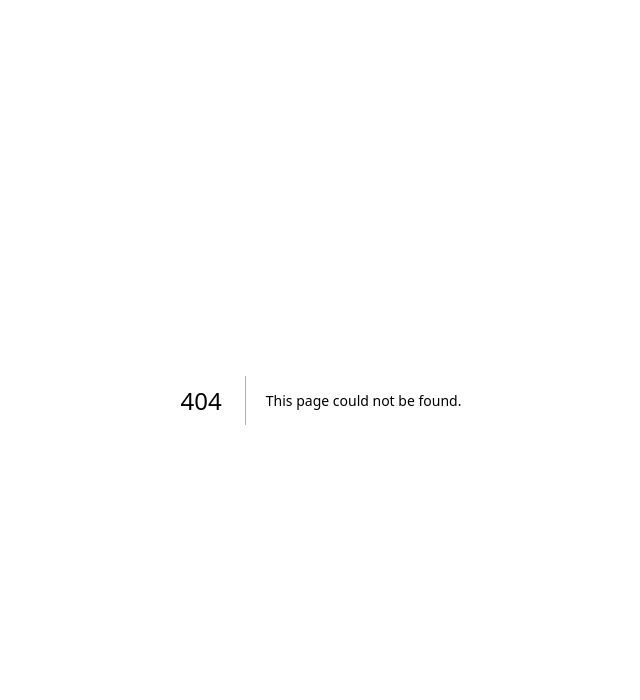
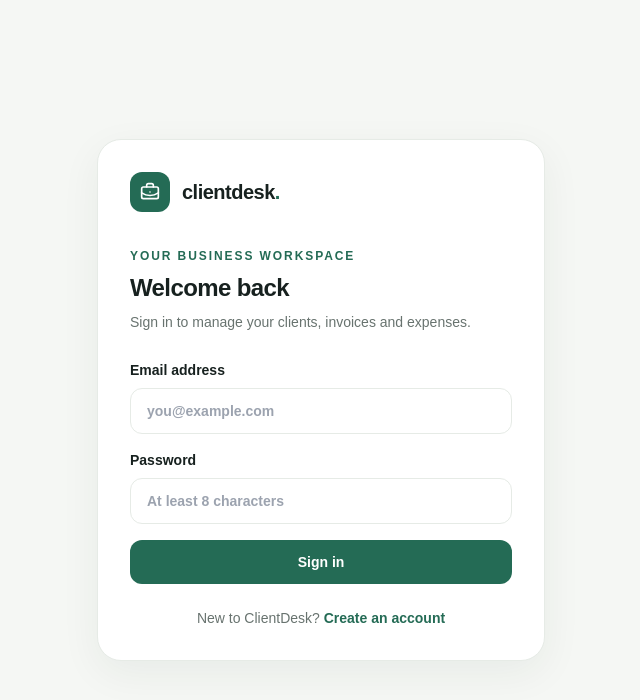
Before and after one commit to donaldmwash/clientdesk-freelance-management, a Next.js app: page /login in a window 1280 px wide. Before the commit this address had no page. Shown: the top 700 px of the page, without its empty margins (319-959 px from the left). Built offline with nearby package versions, Linux system fonts and the light colour scheme.

Commit message:
Add Supabase email authentication screen

```diff
--- /dev/null
+++ b/app/login/page.tsx
@@ -0,0 +1,78 @@
+"use client";
+
+import { FormEvent, useState } from "react";
+import Link from "next/link";
+import { useRouter } from "next/navigation";
+import { BriefcaseBusiness, LoaderCircle } from "lucide-react";
+import { createSupabaseBrowserClient } from "@/lib/supabase/client";
+
+export default function LoginPage() {
+  const router = useRouter();
+  const [mode, setMode] = useState<"login" | "signup">("login");
+  const [email, setEmail] = useState("");
+  const [password, setPassword] = useState("");
+  const [message, setMessage] = useState("");
+  const [busy, setBusy] = useState(false);
+
+  async function submit(event: FormEvent<HTMLFormElement>) {
+    event.preventDefault();
+    setBusy(true);
+    setMessage("");
+    try {
+      const supabase = createSupabaseBrowserClient();
+      if (mode === "login") {
+        const { error } = await supabase.auth.signInWithPassword({ email, password });
+        if (error) throw error;
+        router.replace("/dashboard");
+        router.refresh();
+      } else {
+        const { data, error } = await supabase.auth.signUp({
+          email,
+          password,
+          options: { emailRedirectTo: window.location.origin + "/auth/callback?next=/dashboard" }
+        });
+        if (error) throw error;
+        if (data.session) {
+          router.replace("/dashboard");
+          router.refresh();
+        } else {
+          setMessage("Account created. Check your email to confirm your address, then sign in.");
+        }
+      }
+    } catch (error) {
+      setMessage(error instanceof Error ? error.message : "Authentication failed. Please try again.");
+    } finally {
+      setBusy(false);
+    }
+  }
+
+  return (
+    <main className="grid min-h-screen place-items-center px-5 py-12">
+      <section className="w-full max-w-md rounded-3xl border border-line bg-white p-8 shadow-soft">
+        <Link href="/" className="mb-9 flex items-center gap-3">
+          <span className="grid h-10 w-10 place-items-center rounded-xl bg-brand text-white"><BriefcaseBusiness size={20}/></span>
+          <span className="text-xl font-bold tracking-tight">clientdesk<span className="text-brand">.</span></span>
+        </Link>
+        <p className="text-xs font-bold uppercase tracking-[.16em] text-brand">Your business workspace</p>
+        <h1 className="mt-2 text-2xl font-bold tracking-tight">{mode === "login" ? "Welcome back" : "Create your account"}</h1>
+        <p className="mt-2 text-sm text-muted">{mode === "login" ? "Sign in to manage your clients, invoices and expenses." : "Start organising your freelance business in one place."}</p>
+        <form onSubmit={submit} className="mt-7 space-y-4">
+          <label className="block text-sm font-semibold">Email address
+            <input required type="email" autoComplete="email" value={email} onChange={e => setEmail(e.target.value)} className="mt-2 w-full rounded-xl border border-line px-4 py-3 text-sm outline-none focus:border-brand" placeholder="you@example.com"/>
+          </label>
+          <label className="block text-sm font-semibold">Password
+            <input required minLength={8} type="password" autoComplete={mode === "login" ? "current-password" : "new-password"} value={password} onChange={e => setPassword(e.target.value)} className="mt-2 w-full rounded-xl border border-line px-4 py-3 text-sm outline-none focus:border-brand" placeholder="At least 8 characters"/>
+          </label>
+          {message && <p role="status" className="rounded-xl bg-amber-50 px-3 py-3 text-sm text-amber-800">{message}</p>}
+          <button disabled={busy} className="flex w-full items-center justify-center gap-2 rounded-xl bg-brand px-4 py-3 text-sm font-semibold text-white transition hover:bg-[#1d5946] disabled:opacity-60">
+            {busy && <LoaderCircle size={16} className="animate-spin"/>}{mode === "login" ? "Sign in" : "Create account"}
+          </button>
+        </form>
+        <p className="mt-6 text-center text-sm text-muted">
+          {mode === "login" ? "New to ClientDesk?" : "Already have an account?"}{" "}
+          <button onClick={() => { setMode(mode === "login" ? "signup" : "login"); setMessage(""); }} className="font-semibold text-brand hover:underline">{mode === "login" ? "Create an account" : "Sign in"}</button>
+        </p>
+      </section>
+    </main>
+  );
+}
```
